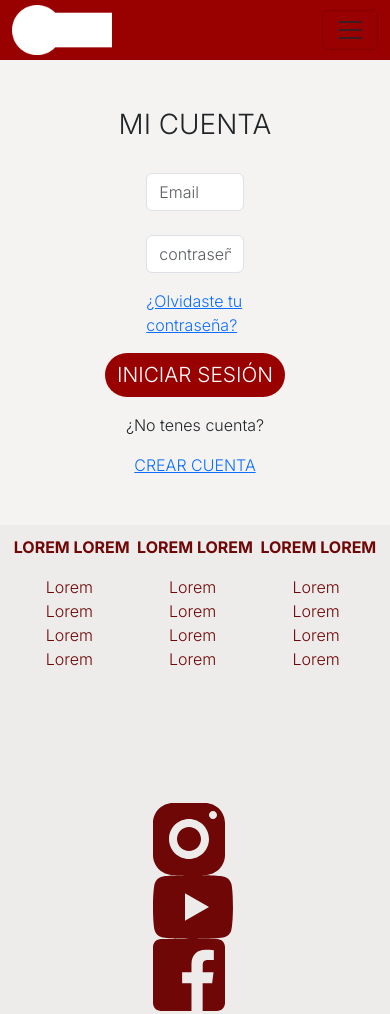
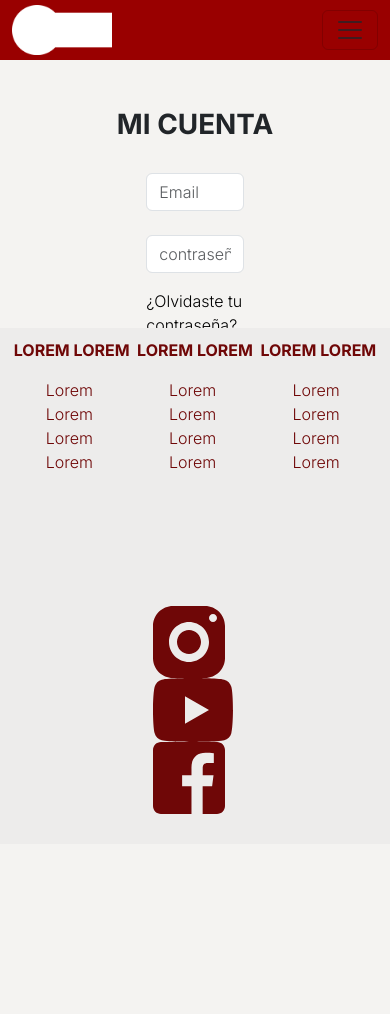
Before and after one commit to fndg/pf-del-giorno, a plain HTML site: page pages/mi-cuenta.html in a window 390 px wide. After the commit the page ends 844 px from the top, so only its background shows below. Drawn offline with nearby package versions, Linux system fonts and the light colour scheme.

Commit message:
contacto y mi cuenta full sin responsive

```diff
--- a/css/style backup.css
+++ b/css/style backup.css
@@ -134,11 +134,11 @@ nav li a{
     background-color: rgba(0, 0, 0, 0.8);
     padding: .625rem;
 } */
-.textImg{
+/* .textImg{                            NO SE USA
     color: white;
     background-color: #990000;
-}
-/* footer{                                  LISTO
+} */
+/* footer{                              LISTO
     background-color: #F6F6F6;
     display: grid;
     grid-template: 1fr 1fr / 1fr 1fr 1fr;
@@ -191,13 +191,13 @@ footer div p{
     justify-self: center;
     margin: 1.25rem;
 } */
-.bannerSale img{
+/* .bannerSale img{                     LISTO
     /* background-image: url("../assets/img/bannerSale.png");
     background-size: cover;
-    background-position: center center; */
-    /* height: 32rem; */
+    background-position: center center;
+    /* height: 32rem;
     width: 100%;
-}
+} */
 
 /* .botonEnviarForm{                    LISTO
     font-size: 1.3rem;
@@ -210,11 +210,11 @@ footer div p{
     border-radius: 3.125rem;
     border-style: none;
 } */
-.contactoH1{
+/* .contactoH1{                         LISTO
     font-family: 'Inter', sans-serif;
     font-weight: bold;
-}
-.botonIniciarSesion{
+} */
+/* .botonIniciarSesion{                 LISTO
     font-size: 1.3rem;
     color: white;
     background-color: #6F0707;
@@ -223,11 +223,11 @@ footer div p{
     border-radius: 3.125rem;
     border-style: none;
 
-}
-.linkTextStyle{
+} */
+/* .linkTextStyle{                      LISTO
     text-decoration: none;
     color: black;
-}
+} */
 
 /*COLECCION*/                           /*LISTO*/
 /* .mainColeccion{
--- a/pages/mi-cuenta.html
+++ b/pages/mi-cuenta.html
@@ -42,7 +42,7 @@
         </nav>
     </header>
     <main>
-        <h1 class="row justify-content-center mt-5 contactoH1">MI CUENTA</h1>
+        <h1 class="row justify-content-center mt-5">MI CUENTA</h1>
         <!-- <form action="">
             <label for="email"></label>
                 <input type="email" id="email" placeholder="Email" required>
@@ -77,7 +77,7 @@
             </div>
         </form>
     </main>
-    <footer>
+    <footer class="footerCorrection">
         <div class="column1">
             <p>LOREM LOREM</p>
             <ul>
--- a/scss/base/_generales.scss
+++ b/scss/base/_generales.scss
@@ -2,3 +2,9 @@ body{
     font-family: $font-1;
     background-color: $color-bg-2;
 }
+
+h1{
+    font-family: $font-1;
+    font-weight: bold;
+    color: $color-h1;
+}
--- a/scss/layout/_footer.scss
+++ b/scss/layout/_footer.scss
@@ -35,3 +35,9 @@ footer{
         margin: 1.25rem;
     }
 }
+
+.footerCorrection{
+    position:absolute;
+    width: 100%;
+    bottom: 0;
+}
--- a/scss/layout/_index.scss
+++ b/scss/layout/_index.scss
@@ -7,7 +7,6 @@
     background-image: url("../assets/img/guitar-man-background.jpg");
     background-size: cover;
     background-position: center center;
-    // height: 45rem;
     height: 100vh;
     width: 100%;
 }
@@ -38,14 +37,11 @@
 }
 
 .mainHome{
-    // background-color: black;
     margin: 1.25rem;
     @include grid (1fr 1fr, 1fr 1fr,"men women""denim denim", none, none);
     gap: 1.25rem;
     .men{
         grid-area: men;
-        // width: 100%;
-        // height: 100%;
         position: relative;
         img{
             width: 100%;
--- /dev/null
+++ b/scss/layout/_mi-cuenta.scss
@@ -0,0 +1,8 @@
+.linkTextStyle{
+    text-decoration: none;
+    color: black;
+    &:hover{
+        text-decoration: underline;
+
+    }
+}
--- a/scss/style.scss
+++ b/scss/style.scss
@@ -13,6 +13,7 @@
 @import "./layout/coleccion";
 @import "./layout/sale";
 @import "./layout/contacto";
+@import "./layout/mi-cuenta";
 
 @import "./layout/mediaQ/media1024";
 @import "./layout/mediaQ/media768";
--- a/scss/utilities/_variables.scss
+++ b/scss/utilities/_variables.scss
@@ -10,3 +10,4 @@ $font-1: 'Inter', sans-serif;
 $color-font-nav: white;
 $color-font-footer: #6F0707;
 $color-font-coleccion: black;
+$color-h1: #212529;
```
Also changed, not shown: scss/components/_buttons.scss (+0 -11 lines), scss/layout/_coleccion.scss (+0 -17 lines), scss/layout/_sale.scss (+0 -9 lines), css/style.css, scss/layout/_contacto.scss (added), scss/layout/contacto.scss (deleted).
